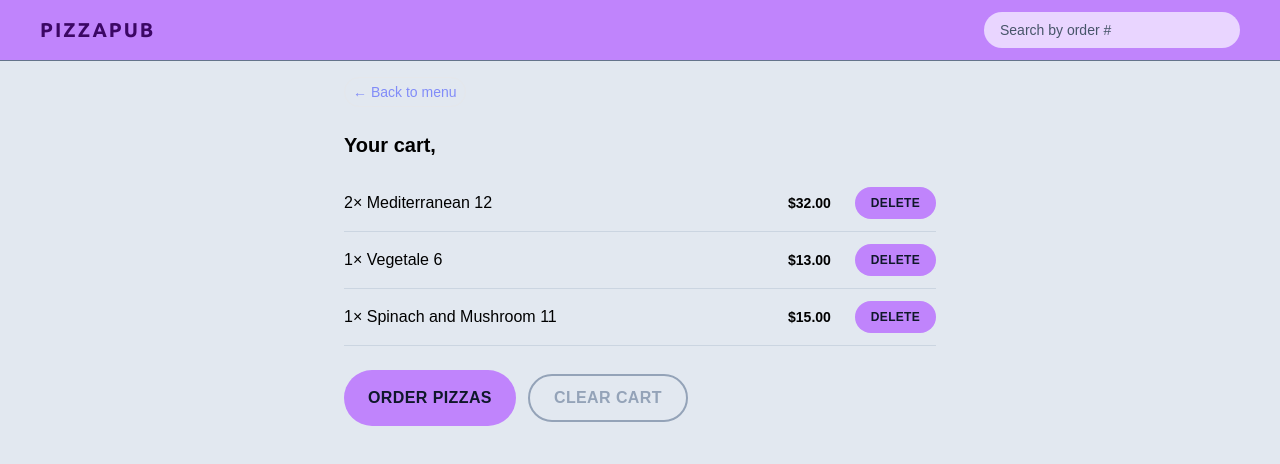
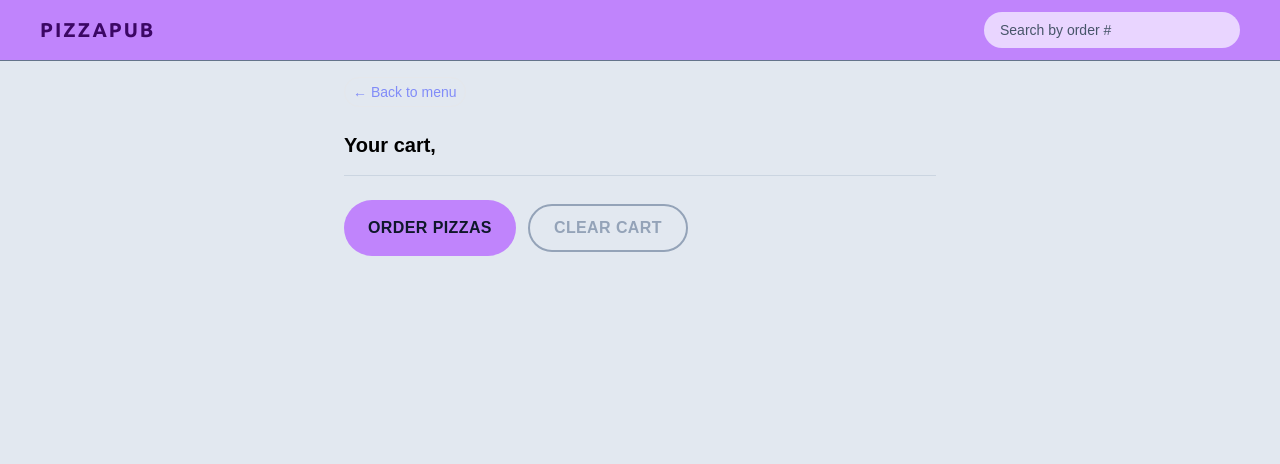
Before and after one commit to bakNa2t/pizzapub, a React (Vite) app: page /cart in a window 1280 px wide. Shown: the top 464 px of the page. Built offline with nearby package versions, Linux system fonts and the light colour scheme; a web font is replaced by a local one.

Commit message:
Update Cart by adding getCart to put data into cart

```diff
--- a/src/base-blocks/cart/Cart.jsx
+++ b/src/base-blocks/cart/Cart.jsx
@@ -1,37 +1,38 @@
 // import { Link } from "react-router-dom";
 import { useSelector } from "react-redux";
+import { getCart } from "./cartSlice";
 
 import ButtonLink from "../../ui-blocks/ButtonLink";
 import Button from "../../ui-blocks/Button";
 import CartItem from "../cart/CartItem";
 
-const fakeCart = [
-  {
-    pizzaId: 12,
-    name: "Mediterranean",
-    quantity: 2,
-    unitPrice: 16,
-    totalPrice: 32,
-  },
-  {
-    pizzaId: 6,
-    name: "Vegetale",
-    quantity: 1,
-    unitPrice: 13,
-    totalPrice: 13,
-  },
-  {
-    pizzaId: 11,
-    name: "Spinach and Mushroom",
-    quantity: 1,
-    unitPrice: 15,
-    totalPrice: 15,
-  },
-];
+// const fakeCart = [
+//   {
+//     pizzaId: 12,
+//     name: "Mediterranean",
+//     quantity: 2,
+//     unitPrice: 16,
+//     totalPrice: 32,
+//   },
+//   {
+//     pizzaId: 6,
+//     name: "Vegetale",
+//     quantity: 1,
+//     unitPrice: 13,
+//     totalPrice: 13,
+//   },
+//   {
+//     pizzaId: 11,
+//     name: "Spinach and Mushroom",
+//     quantity: 1,
+//     unitPrice: 15,
+//     totalPrice: 15,
+//   },
+// ];
 
 function Cart() {
   const username = useSelector((state) => state.user.username);
-  const cart = fakeCart;
+  const cart = useSelector(getCart);
 
   return (
     <div className="px-6 py-4">
--- a/src/base-blocks/cart/cartSlice.js
+++ b/src/base-blocks/cart/cartSlice.js
@@ -53,6 +53,8 @@
 
 export default cartSlice.reducer;
 
+export const getCart = (state) => state.cart.cart;
+
 export const getTotalCartQuantity = (state) =>
   state.cart.cart.reduce((sum, item) => sum + item.quantity, 0);
 
```
